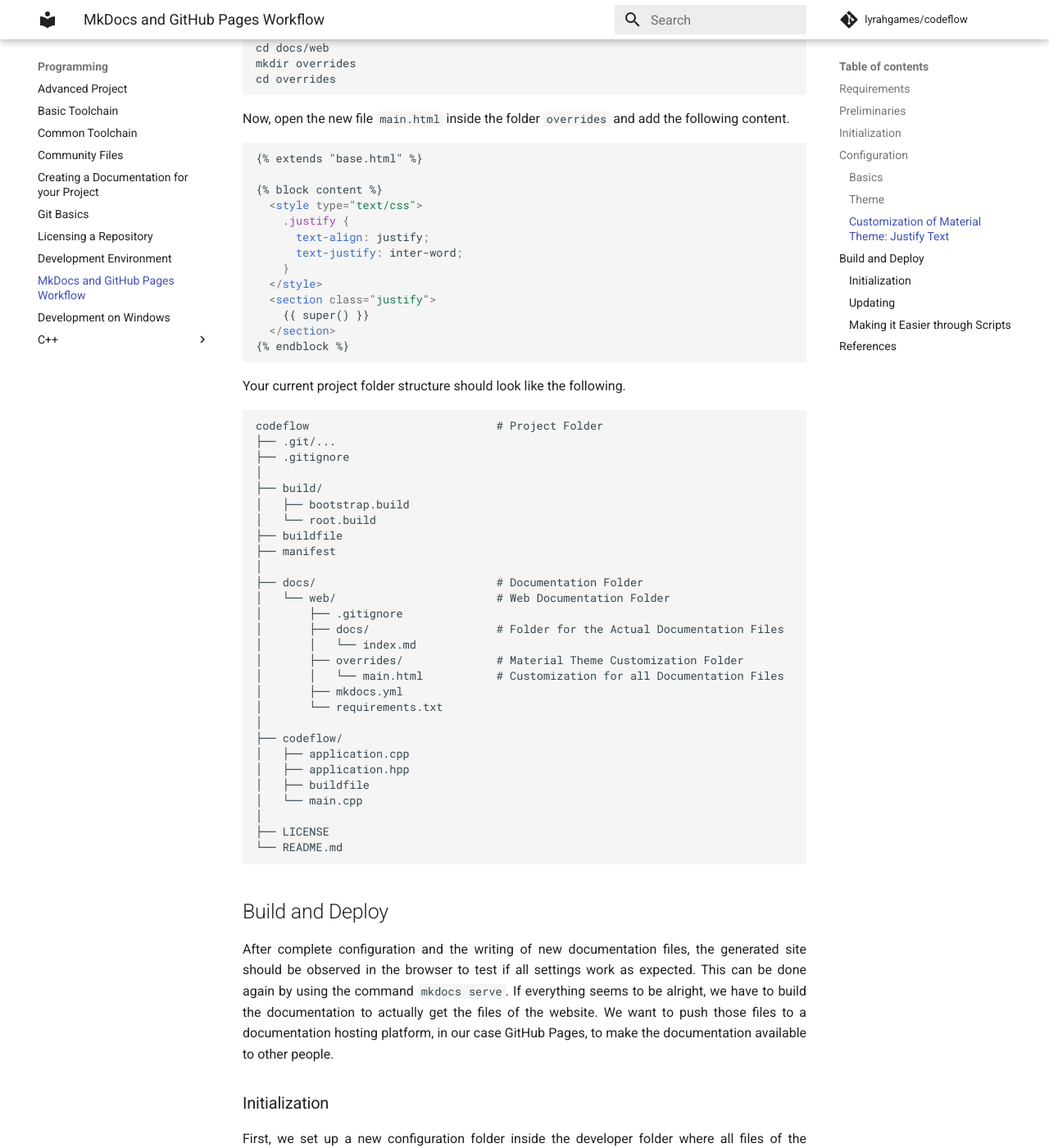
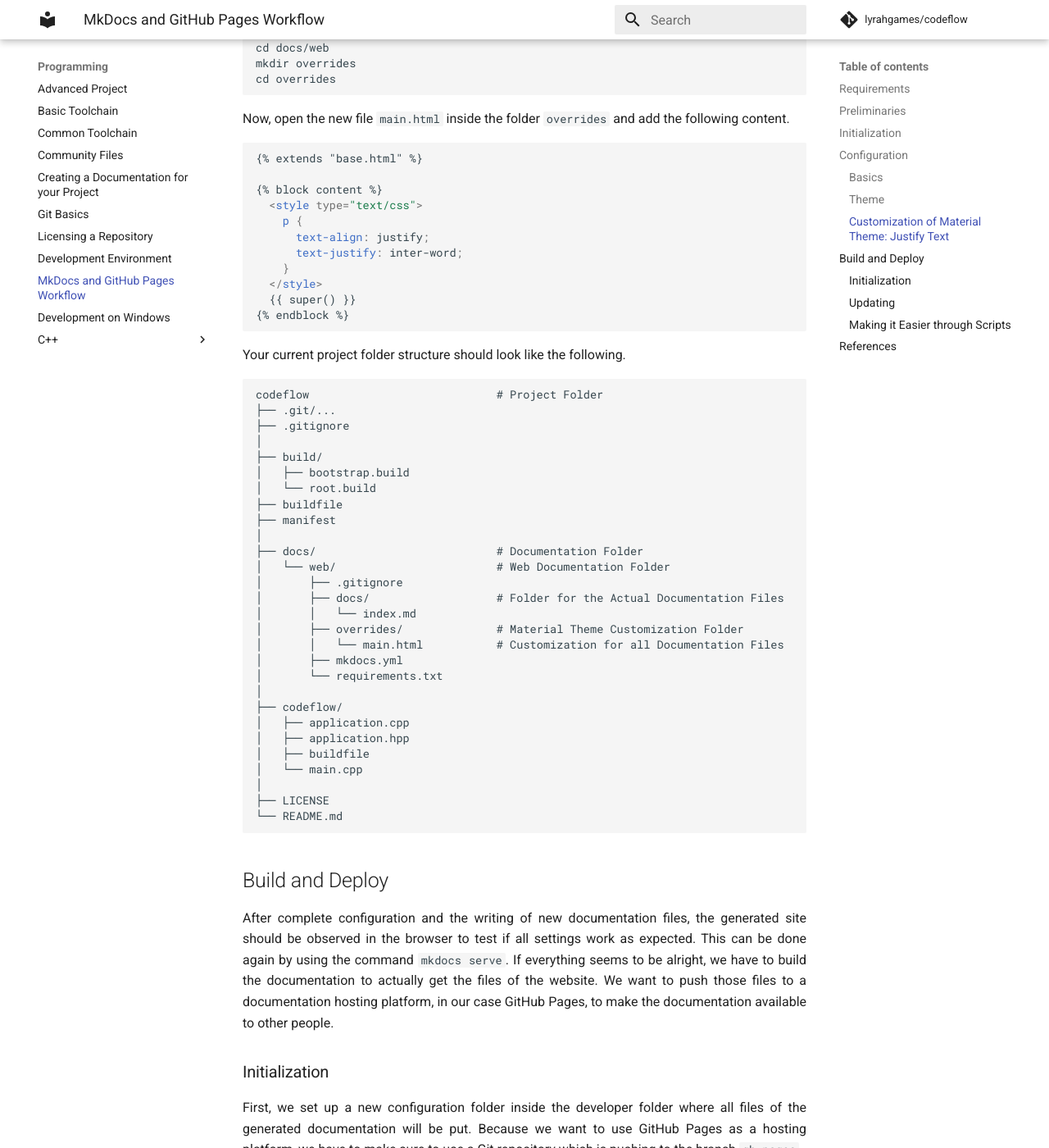
Before and after one commit to lyrahgames/codeflow, an MkDocs documentation site: the page built from docs/web/docs/programming/mkdocs_and_gh_pages_workflow.md, in a window 1280 px wide and 1400 px high, scrolled down 6373 px. Shown: the whole window at 82% size. Built offline with MkDocs 1.6.1 and Material for MkDocs 9.7.7, drawn with Linux system fonts in a browser that asks for light colours; comment, search, counter and statistics services are not loaded.

Commit message:
Tweak 'justify' text alignment in MkDocs

````diff
--- a/docs/web/docs/programming/mkdocs_and_gh_pages_workflow.md
+++ b/docs/web/docs/programming/mkdocs_and_gh_pages_workflow.md
@@ -290,14 +290,12 @@
 
 {% block content %}
   <style type="text/css">
-    .justify {
+    p {
       text-align: justify;
       text-justify: inter-word;
     }
   </style>
-  <section class="justify">
-    {{ super() }}
-  </section>
+  {{ super() }}
 {% endblock %}
 ```
 
--- a/docs/web/overrides/main.html
+++ b/docs/web/overrides/main.html
@@ -2,16 +2,16 @@
 
 {% block content %}
   <style type="text/css">
-    .justify {
+    /* Justify all text paragraphs. */
+    p {
       text-align: justify;
       text-justify: inter-word;
     }
+    /* Left align all mathematical equations. */
     mjx-container {
       text-align: left!important;
       text-indent: 10%!important;
     }
   </style>
-  <section class="justify">
-    {{ super() }}
-  </section>
+  {{ super() }}
 {% endblock %}
````
